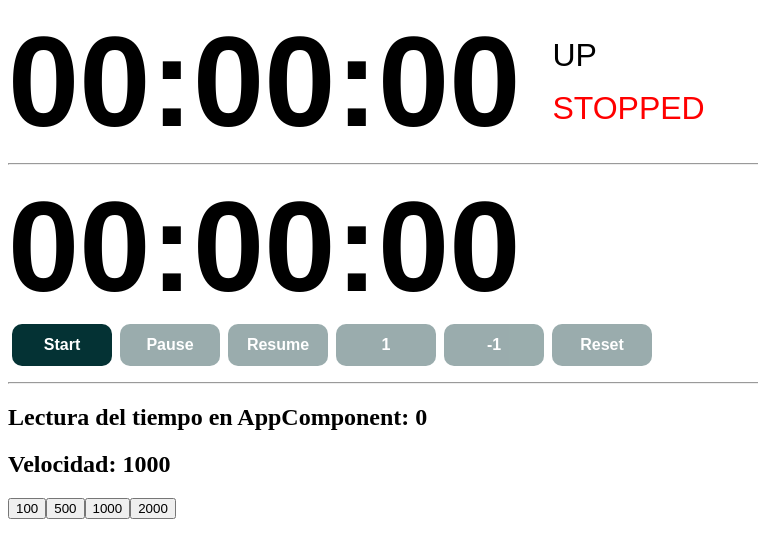
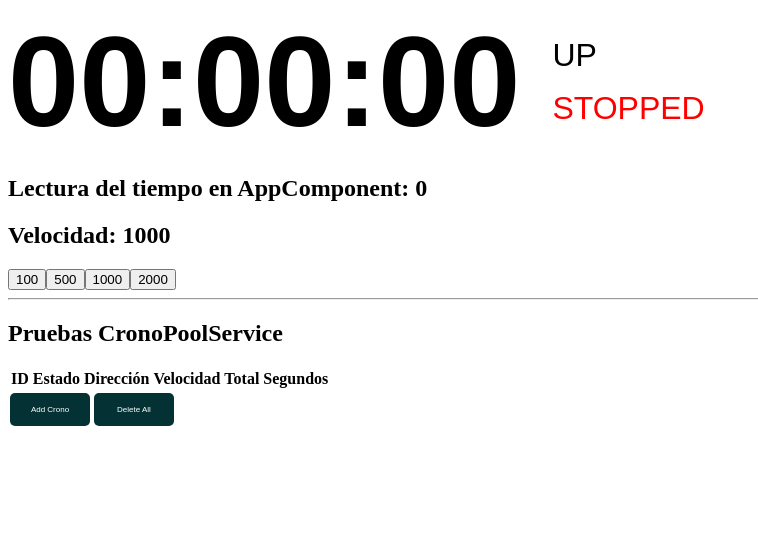
Before and after one commit to rauxasoft/2025_05_27_ANGULAR_FORMACION_DEMORELOJ, an Angular app: page / in a window 1280 px wide. Shown: the top 558 px of the page, without its empty margins (0-758 px from the left). Built offline with nearby package versions, Linux system fonts and the light colour scheme.

Commit message:
pool completado

```diff
--- a/src/app/app.component.html
+++ b/src/app/app.component.html
@@ -1,10 +1,10 @@
 <app-crono-console [cronoConsoleConfig]="config1"></app-crono-console>
-<hr>
-<app-crono-console [cronoConsoleConfig]="config2"></app-crono-console>
-<hr>
 <h2>Lectura del tiempo en AppComponent: {{ cronoEngine.totalSegundos() }}</h2>
 <h2>Velocidad: {{ cronoEngine.velocidad() }}</h2>
 <button (click)="cronoEngine.setVelocidad(100)">100</button>
 <button (click)="cronoEngine.setVelocidad(500)">500</button>
 <button (click)="cronoEngine.setVelocidad(1000)">1000</button>
 <button (click)="cronoEngine.setVelocidad(2000)">2000</button>
+<hr>
+<h2>Pruebas CronoPoolService</h2>
+<app-pruebas-crono-pool-service/>
--- a/src/app/app.component.ts
+++ b/src/app/app.component.ts
@@ -2,11 +2,12 @@ import { Component, effect, inject } from '@angular/core';
 import { CronoConsoleComponent } from './cronometro/crono-console-component/crono-console.component';
 import { CronoEngineService } from './cronometro/services/crono-engine.service';
 import { CronoConsoleConfig } from './cronometro/crono-console-component/crono-console-config';
+import { PruebasCronoPoolServiceComponent } from './pruebas-crono-pool-service/pruebas-crono-pool-service.component';
 
 
 @Component({
   selector: 'app-root',
-  imports: [CronoConsoleComponent],
+  imports: [CronoConsoleComponent, PruebasCronoPoolServiceComponent],
   templateUrl: './app.component.html',
   styleUrl: './app.component.css'
 })
--- a/src/app/cronometro/services/crono-engine.service.ts
+++ b/src/app/cronometro/services/crono-engine.service.ts
@@ -3,6 +3,7 @@ import { Injectable, signal, computed } from '@angular/core';
 @Injectable({
   providedIn: 'root'
 })
+
 export class CronoEngineService {
 
   private _velocidad = signal<number>(1000);
--- /dev/null
+++ b/src/app/cronometro/services/crono-pool.service.ts
@@ -0,0 +1,47 @@
+import { Injectable, signal } from '@angular/core';
+import { CronoEngineService } from './crono-engine.service';
+
+@Injectable({
+  providedIn: 'root'
+})
+export class CronoPoolService {
+
+  private _pool = signal(new Map<number, CronoEngineService>());
+  readonly poolSignal = this._pool.asReadonly();
+
+  create() : number{
+    let maxId = this._pool().size > 0 ? Math.max(...this._pool().keys()) : 1;
+    ++maxId;
+    const cronoEngineService = new CronoEngineService();
+    const nuevoMapa = new Map(this._pool());
+    nuevoMapa.set(maxId, cronoEngineService);
+    this._pool.set(nuevoMapa);
+    return maxId;
+  }
+
+  deleteById(id:number): boolean {
+    const nuevoMapa = new Map(this._pool());
+    const eliminado = nuevoMapa.delete(id);
+    this._pool.set(nuevoMapa);
+    return eliminado;
+  }
+
+  getCronometros(): CronoEngineService[]{
+    return Array.from(this._pool().values());
+  }
+
+  getCronomtroById(id: number): CronoEngineService | undefined {
+    return this._pool().get(id);
+  }
+
+  resetAll(){
+    for (const cronoService of this._pool().values()){
+      cronoService.reset();
+    }
+  }
+
+  deleteAll(){
+    this.resetAll();
+    this._pool.set(new Map<number, CronoEngineService>());
+  }
+}
--- /dev/null
+++ b/src/app/pruebas-crono-pool-service/pruebas-crono-pool-service.component.css
@@ -0,0 +1,54 @@
+.estado.running {
+  color: green;
+}
+
+.estado.paused {
+  color: orange;
+}
+
+.estado.stopped {
+  color: red;
+}
+
+.crono-container {
+  display: flex;
+  align-items: center;
+  gap: 2rem;
+  font-family: sans-serif;
+}
+
+.crono-tiempo {
+  font-size: 8rem;
+  font-weight: bold;
+}
+
+.crono-datos {
+  display: flex;
+  flex-direction: column;
+  gap: 1rem;
+  font-size: 2rem;
+  font-weight: normal;
+}
+
+/* Botones */
+button{
+  width: 80px;
+  margin: 2px;
+  padding: 0.75rem 0.5rem;
+  border: none;
+  color: white;
+  background-color:rgb(4, 50, 52);
+  border-radius: 5px;
+  cursor: pointer;
+  font-size: 0.5rem;
+}
+
+button:disabled {
+  opacity: 0.4;
+  cursor: not-allowed;
+}
+
+.grupoBotones{
+  width: 100%;
+  margin-bottom: 2px;
+}
--- /dev/null
+++ b/src/app/pruebas-crono-pool-service/pruebas-crono-pool-service.component.html
@@ -0,0 +1,47 @@
+<table>
+    <thead>
+        <tr>
+            <th>ID</th>
+            <th>Estado</th>
+            <th>Dirección</th>
+            <th>Velocidad</th>
+            <th>Total Segundos</th>
+            <th></th>
+            <th></th>
+            <th></th>
+            <th></th>
+            <th></th>
+            <th></th>
+        </tr>
+    </thead>
+    <tbody>
+        @for(entry of poolEntries(); track entry[0]){
+        <tr>
+            <td>{{entry[0]}}</td>
+            <td class="estado"
+                [class.running]="entry[1].estado() === 'RUNNING'"
+                [class.paused] ="entry[1].estado() === 'PAUSED'"
+                [class.stopped]="entry[1].estado() === 'STOPPED'"
+           >{{entry[1].estado()}}
+            </td>
+            <td>{{entry[1].sentido()}}</td>
+            <td>{{entry[1].velocidad()}}</td>
+            <td>{{entry[1].totalSegundos()}}</td>
+            <td><button [disabled]="entry[1].estado() !== 'STOPPED'" class="btn-start" (click)="entry[1].start()">START</button></td>
+            <td><button [disabled]="entry[1].estado() !== 'RUNNING'" class="btn-pause"(click)="entry[1].pause()">PAUSE</button></td>
+            <td><button [disabled]="entry[1].estado() !== 'PAUSED'"class="btn-resume"(click)="entry[1].resume()">RESUME</button></td>
+            <td><button [disabled]="entry[1].estado() === 'STOPPED' || entry[1].sentido() === 'UP'" class="btn-up" (click)="entry[1].up()">UP</button></td>
+            <td><button [disabled]="entry[1].estado() === 'STOPPED' || entry[1].sentido() === 'DOWN'" class="btn-down"(click)="entry[1].down()">DOWN</button></td>
+            <td><button [disabled]="entry[1].estado() === 'STOPPED'"class="btn-reset"(click)="entry[1].reset()">RESET</button></td>
+            <td><button (click)="cronoPoolService.deleteById(entry[0])">DELETE</button></td>
+            <td><button (click)="entry[1].setVelocidad(100)">100</button></td>
+            <td><button (click)="entry[1].setVelocidad(500)">500</button></td>
+            <td><button (click)="entry[1].setVelocidad(1000)">1000</button></td>
+        </tr>
+    }
+    </tbody>
+</table>
+
+
+<button (click)="addCrono()">Add Crono</button>
+<button (click)="cronoPoolService.deleteAll()">Delete All</button>
--- /dev/null
+++ b/src/app/pruebas-crono-pool-service/pruebas-crono-pool-service.component.ts
@@ -0,0 +1,29 @@
+import { Component, computed, effect, inject, OnInit } from '@angular/core';
+import { CronoPoolService } from '../cronometro/services/crono-pool.service';
+
+@Component({
+  selector: 'app-pruebas-crono-pool-service',
+  imports: [],
+  templateUrl: './pruebas-crono-pool-service.component.html',
+  styleUrl: './pruebas-crono-pool-service.component.css'
+})
+export class PruebasCronoPoolServiceComponent {
+
+  cronoPoolService = inject(CronoPoolService);
+
+  poolEntries = computed(() => [...this.cronoPoolService.poolSignal().entries()]);
+
+  constructor(){
+    effect(() => {
+      for (const [id, instancia] of this.poolEntries()){
+        console.log('ID: ' , id, 'Instancia: ', instancia.estado());
+      }
+    });
+  }
+
+  addCrono(): void {
+    const id = this.cronoPoolService.create();
+    console.log("creado el crono " + id);
+  }
+
+}
```
